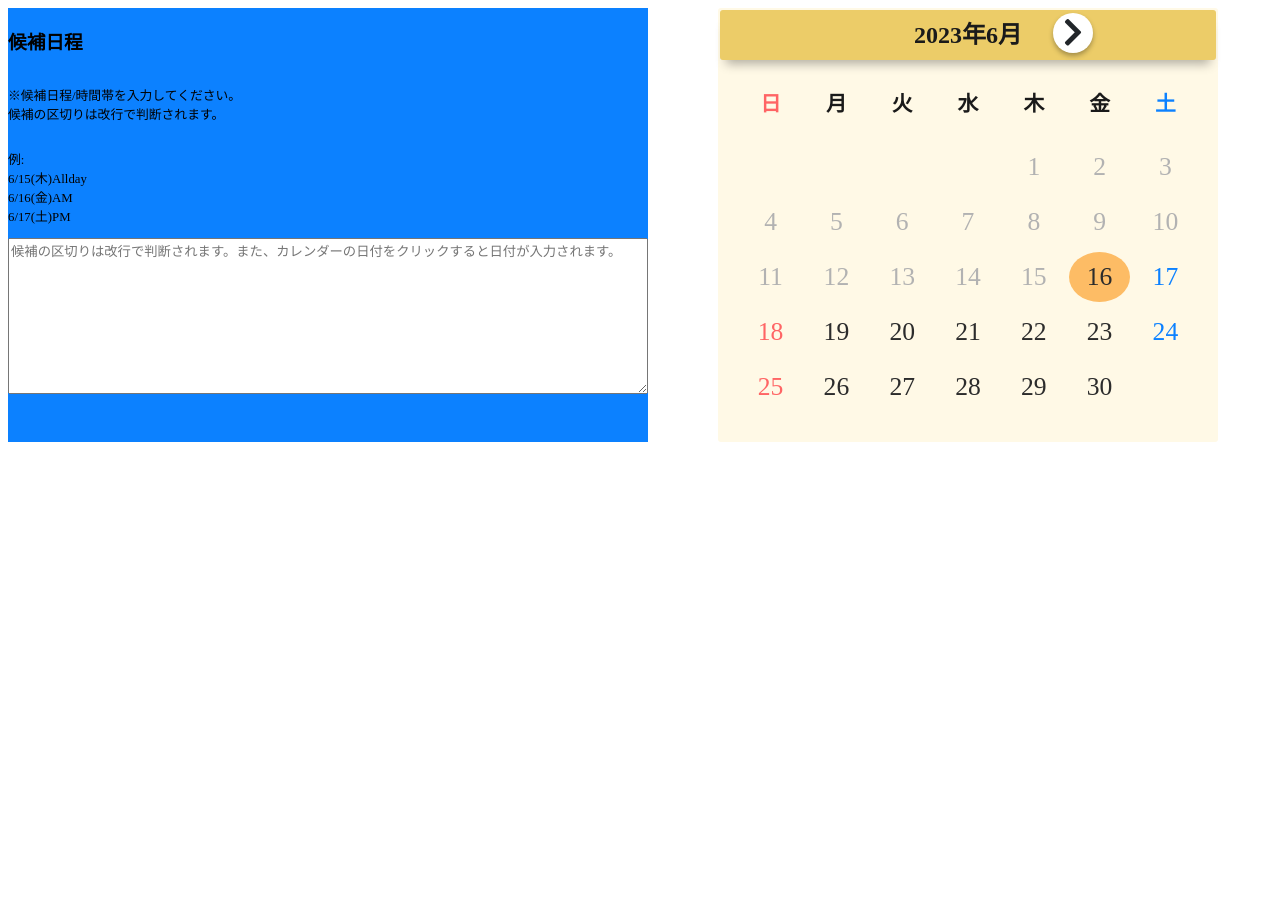
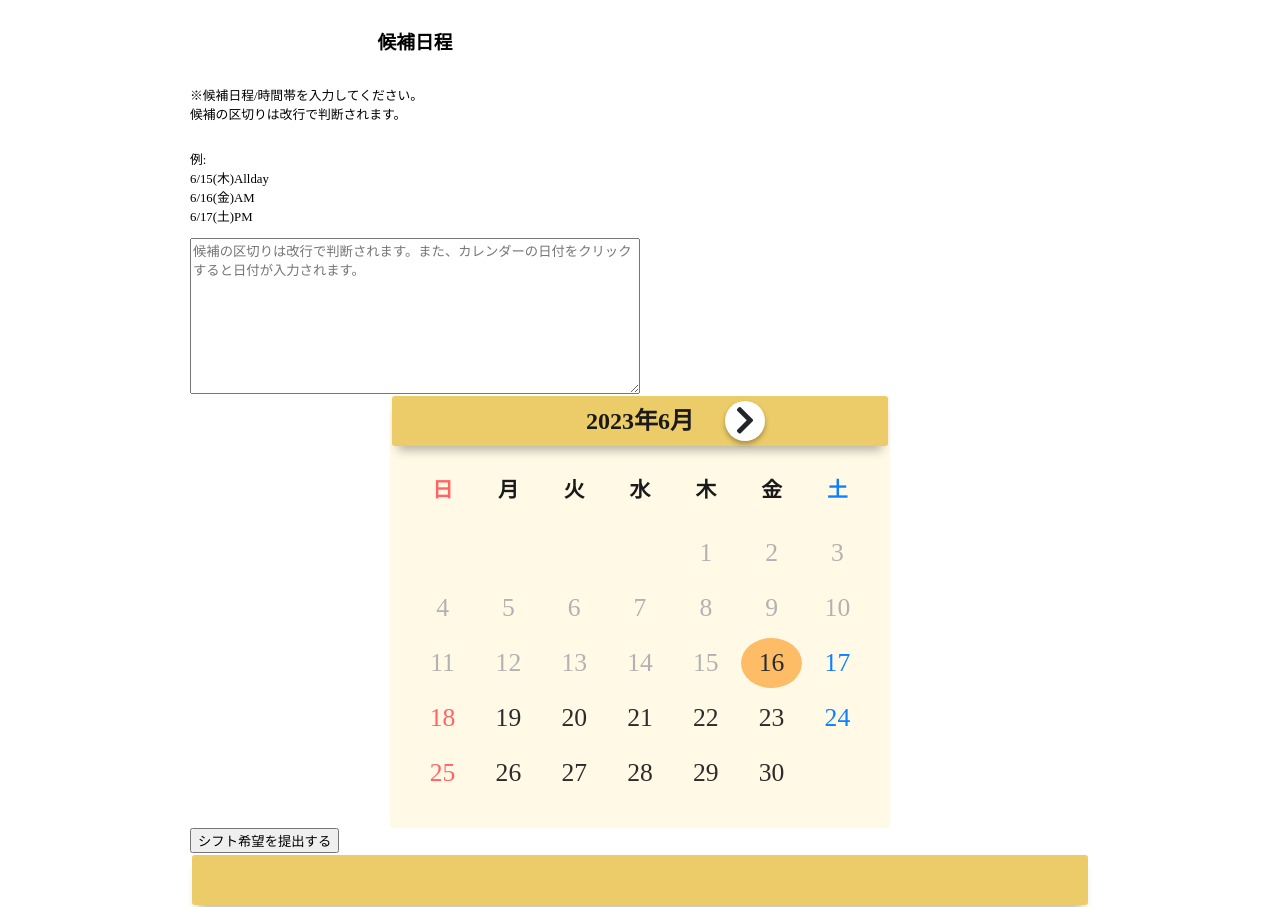
Before and after one commit to Yutassk/js-practice, a plain HTML site: page calendar/index.html in a window 1280 px wide. Shown: the part 81-988 px from the top of the page. Before the commit the page ends 800 px from the top, so only its background shows below. Drawn offline with Linux system fonts and the light colour scheme.

Commit message:
html add

```diff
--- a/calendar/index.html
+++ b/calendar/index.html
@@ -117,6 +117,10 @@
           ><i class="fas fa-chevron-left"></i
         ></a>
       </div>
+      <button id="creatBtn" class="creat_shift_btn" type="submit">シフト希望を提出する</button>
+      <div class="history_container">
+        <h2 class="history_title"></h2>
+      </div>
     </main>
 
     <footer></footer>
--- a/calendar/index.js
+++ b/calendar/index.js
@@ -21,24 +21,18 @@ const thisMonth = date.getMonth() + 1; //today削除用。月が変わっても
 const thisYear = date.getFullYear(); //today削除用。月が変わっても当月を示す。
 
 const $dateText = $doc.querySelectorAll("#dateText"); //日付入力のtd
-const $dateSelect = $doc.querySelector("#dateSelect");
+const $dateSelect = $doc.querySelector("#dateSelect"); //日付候補入力エリア
 
 // 曜日表示
 for (let i = 0; i < weeks.length; i++) {
   $week[i].textContent = weeks[i];
 }
 
-
+// カレンダーの日付生成
 function calendar() {
   let dayCount = 1; //日付のカウント
 
   $yearAndMonth.textContent = `${year}年${month}月`;
-
-  /*
-  if (thisMonth <= month && thisYear <= year) {
-    $doc.querySelector("#prevBtn").classList.add("hide");
-  }
-  */
 
   for (let d = 0; d < $dateText.length; d++) {
     if (d < startDay) {
@@ -61,7 +55,7 @@ function calendar() {
           $dateText[i + startDay - 1].classList.add("gray");
         }
       }
-    });
+    })
   } else {
     $dateText.forEach((value) => {
       if (value.classList.contains("today") == true) {
@@ -76,7 +70,7 @@ function calendar() {
 // 次月へ進む
 const next = () => {
   $nextBtn.addEventListener("click", (e) => {
-
+    // 翌月以降でprevボタン出現
     if (thisMonth <= month && thisYear <= year) {
       $doc.querySelector("#prevBtn").classList.remove("hide");
     }
@@ -103,8 +97,8 @@ const next = () => {
 // 前月へ戻る
 const prev = () => {
   $prevBtn.addEventListener("click", (e) => {
-
-    if (thisMonth >= month - 1 && thisYear >= year) {
+    // 当月になったらprevボタン隠す
+    if (thisMonth >= month - 1 && thisYear >= year) { //クリック時点で判断されるためmonth-1
       $doc.querySelector("#prevBtn").classList.add("hide");
     }
 
--- a/calendar/style.css
+++ b/calendar/style.css
@@ -6,9 +6,17 @@ html {
 
 body {
     width: 100%;
+    max-width: 900px;
+    margin: 0 auto;
 }
+
+main {
+
+}
+
 /* Calendar
 ----------------------------------------- */
+
 .calendar_container {
     width: 50%;
 }
@@ -165,7 +173,6 @@ a.btn--circle:hover i {
 
 /* インプットエリア */
 .select_container {
-    background-color: #0c81ff;
     width: 50%;
     display: flex;
     flex-direction: column;
@@ -176,17 +183,9 @@ a.btn--circle:hover i {
     font-size: .8rem;
 }
 
-main {
-    display: flex;
-    justify-content: center;
+.select_title {
+    text-align: center;
 }
 
-
-
-
-
-
-
-select_title {}
 select_memo {}
 select_example {}
```
